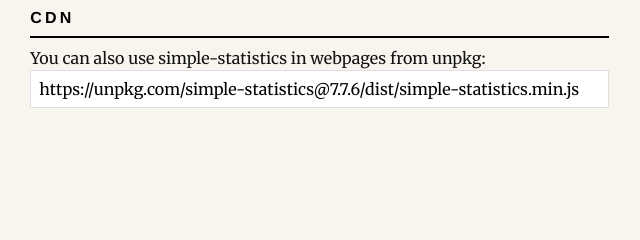
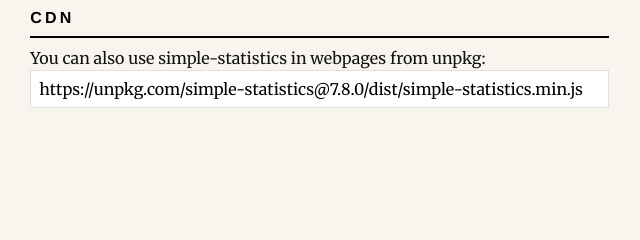
Before and after one commit to simple-statistics/simple-statistics.github.com, a plain HTML site: page index.html in a window 1280 px wide. Shown: the part 1277-1517 px from the top of the page, 543-1183 px from the left. Drawn offline with Linux system fonts and the light colour scheme.

Commit message:
chore: Update version

```diff
--- a/index.html
+++ b/index.html
@@ -75,9 +75,9 @@
           <h1 class='sans h4 caps m0'><a href='#download'>Download</a></h1>
           <hr class='mt1'>
           <h4>Uncompressed Development</h4>
-          <a class='btn btn-outline bg-white' download='simple-statistics.js' href='https://unpkg.com/simple-statistics@7.7.6/dist/simple-statistics.js'>simple-statistics.js</a>
+          <a class='btn btn-outline bg-white' download='simple-statistics.js' href='https://unpkg.com/simple-statistics@7.8.0/dist/simple-statistics.js'>simple-statistics.js</a>
           <h4>Production Build</h4>
-          <a class='btn btn-outline bg-white' download='simple-statistics.min.js' href='https://unpkg.com/simple-statistics@7.7.6/dist/simple-statistics.min.js'>simple-statistics.min.js</a>
+          <a class='btn btn-outline bg-white' download='simple-statistics.min.js' href='https://unpkg.com/simple-statistics@7.8.0/dist/simple-statistics.min.js'>simple-statistics.min.js</a>
         </div>
         <div class='sm-col-7 px2 mb3'>
           <h1 class='sans h4 caps m0'><a href='#install'>Install</a></h1>
@@ -94,7 +94,7 @@
           <h1 class='mt4 sans h4 caps m0'><a href='#cdn'>CDN</a></h1>
           <hr class='mt1'>
           <p>You can also use simple-statistics in webpages from unpkg:
-          <input onclick='selectme(this)' class='overflow-auto bg-white px1 py1 border col-12' value='https://unpkg.com/simple-statistics@7.7.6/dist/simple-statistics.min.js' />
+          <input onclick='selectme(this)' class='overflow-auto bg-white px1 py1 border col-12' value='https://unpkg.com/simple-statistics@7.8.0/dist/simple-statistics.min.js' />
         </div>
       </div>
     </section>
```
